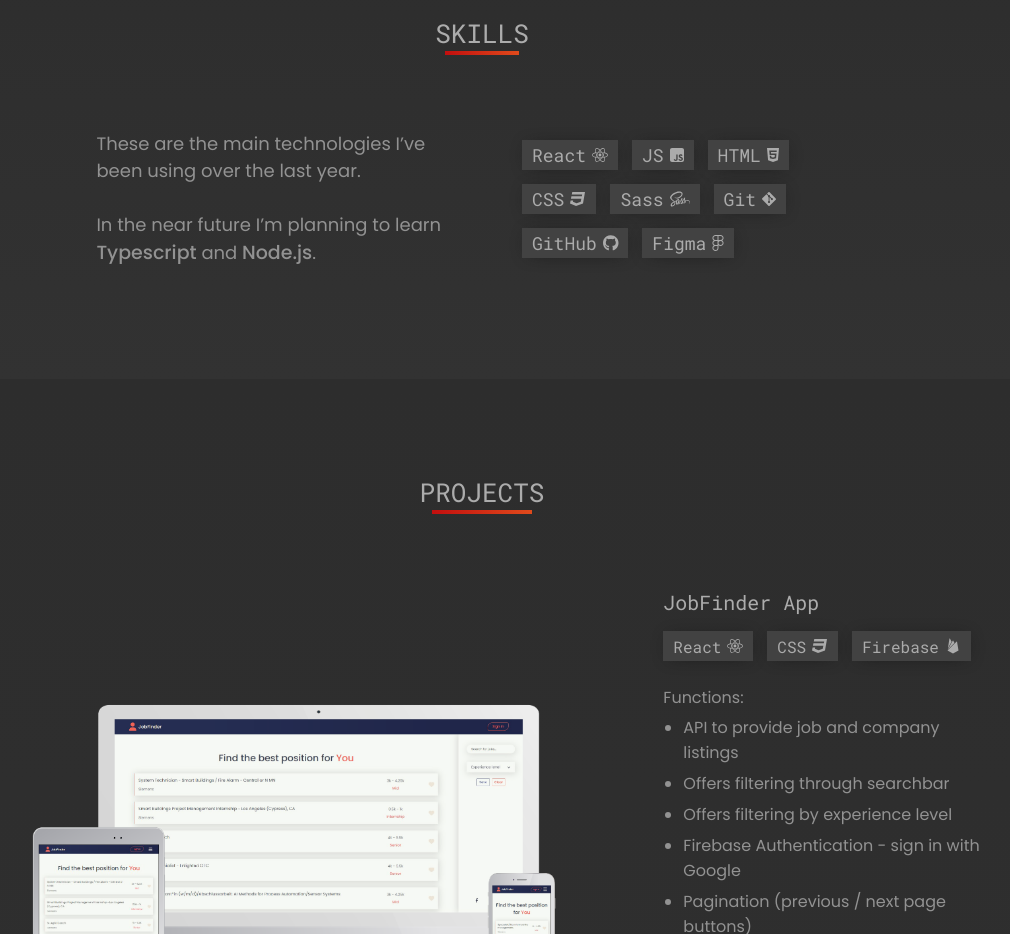
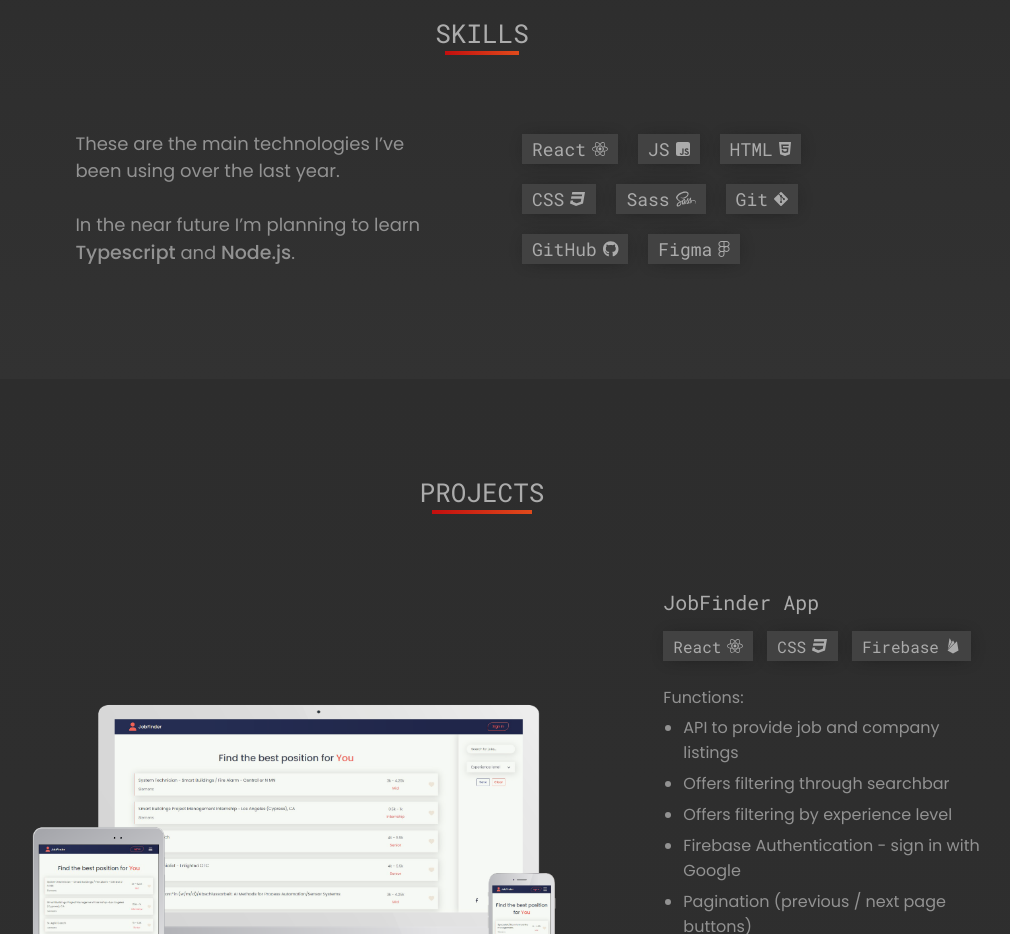
Before and after one commit to MarcelFronczak/portfolio, a React (Create React App) app: page / in a window 1280 px wide. Shown: the part 880-1814 px from the top of the page, without its empty margins (158-1168 px from the left). Built offline with nearby package versions, Linux system fonts and the light colour scheme.

Commit message:
tech stack boxes gap increased

```diff
--- a/src/styles/skills.scss
+++ b/src/styles/skills.scss
@@ -10,7 +10,7 @@
     .content-wrap {
         display: grid;
         grid-template-columns: repeat(auto-fit,minmax(280px, 1fr));
-        gap: 3rem;
+        gap: 3.5rem;
     }
 
     .flex-wrap {
@@ -23,7 +23,7 @@
         flex-direction: row;
         flex-wrap: wrap;
         align-items: center;
-        gap: 14px;
+        gap: 20px;
         justify-content: flex-start;
     }
 
```
